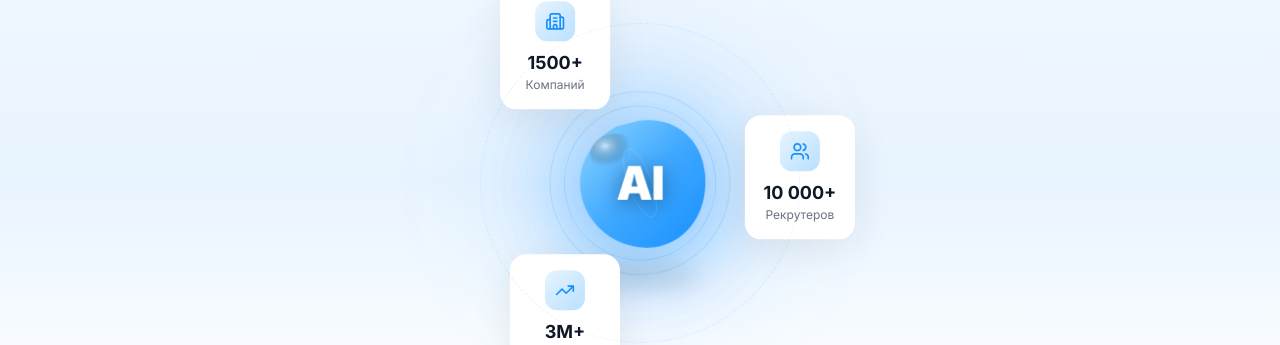
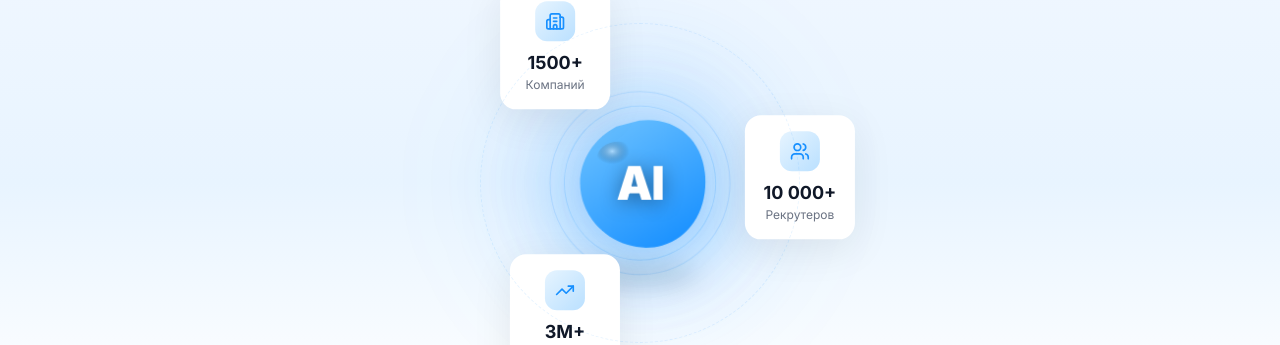
Before and after one commit to antonolnov/web_design, a Next.js app in the folder workhere-landing/: page / in a window 1280 px wide. Shown: the part 849-1194 px from the top of the page. Built offline with nearby package versions, Linux system fonts and the light colour scheme.

Commit message:
fix: clean blob with only gradient and highlight
Co-authored-by: antonolnov <antonolnov@gmail.com>

```diff
--- a/workhere-landing/src/components/sections/StatsBlob.tsx
+++ b/workhere-landing/src/components/sections/StatsBlob.tsx
@@ -155,47 +155,38 @@ export default function StatsBlob() {
                 }}
               />
 
-              {/* Blob SVG */}
+              {/* Blob SVG - clean, no dark elements */}
               <motion.div
                 className="relative"
                 style={{ width: 150, height: 150 }}
-                animate={{ rotate: isHovered ? [0, 10, -5, 0] : 0 }}
+                animate={{ rotate: isHovered ? [0, 8, -4, 0] : 0 }}
                 transition={{ duration: 0.5 }}
               >
                 <svg
                   viewBox="0 0 200 200"
                   className="w-full h-full"
-                  style={{ filter: 'drop-shadow(0 15px 40px rgba(24,144,255,0.4))' }}
+                  style={{ filter: 'drop-shadow(0 12px 35px rgba(24,144,255,0.35))' }}
                 >
                   <defs>
-                    <linearGradient id="blobGrad" x1="0%" y1="0%" x2="100%" y2="100%">
-                      <stop offset="0%" stopColor="#91d5ff" />
-                      <stop offset="50%" stopColor="#40a9ff" />
+                    <linearGradient id="blobGrad" x1="20%" y1="0%" x2="80%" y2="100%">
+                      <stop offset="0%" stopColor="#69c0ff" />
                       <stop offset="100%" stopColor="#1890ff" />
                     </linearGradient>
-                    <radialGradient id="shine" cx="30%" cy="30%" r="50%">
-                      <stop offset="0%" stopColor="rgba(255,255,255,0.6)" />
+                    <radialGradient id="shineTop" cx="35%" cy="30%" r="40%">
+                      <stop offset="0%" stopColor="rgba(255,255,255,0.5)" />
                       <stop offset="100%" stopColor="transparent" />
                     </radialGradient>
                   </defs>
 
+                  {/* Main blob shape */}
                   <motion.path
                     fill="url(#blobGrad)"
                     animate={{ d: blobPaths }}
                     transition={{ duration: 6, repeat: Infinity, ease: 'easeInOut' }}
                   />
 
-                  {/* White highlight only */}
-                  <ellipse cx="65" cy="60" rx="35" ry="28" fill="url(#shine)" />
-
-                  {/* Subtle inner ring */}
-                  <motion.ellipse
-                    cx="100" cy="100" rx="50" ry="16"
-                    fill="none" stroke="rgba(255,255,255,0.2)" strokeWidth="1"
-                    animate={{ rotate: 360 }}
-                    style={{ transformOrigin: 'center' }}
-                    transition={{ duration: 10, repeat: Infinity, ease: 'linear' }}
-                  />
+                  {/* Simple white highlight at top */}
+                  <ellipse cx="70" cy="65" rx="30" ry="22" fill="url(#shineTop)" />
                 </svg>
 
                 {/* AI text */}
```
